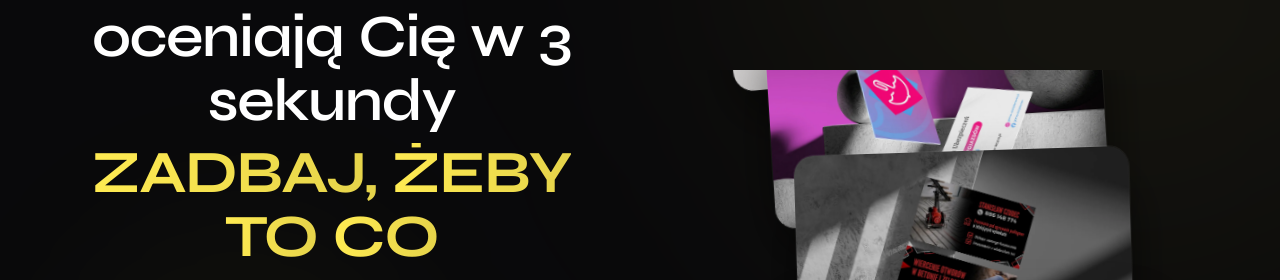
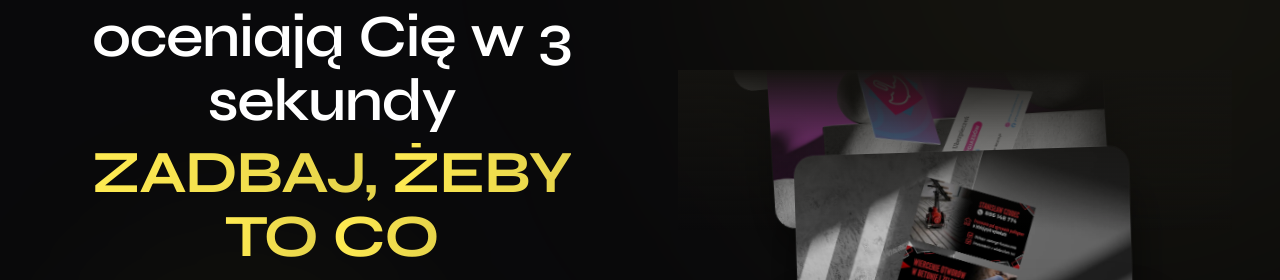
Before and after one commit to pergamindruk/wuyo, a Next.js app: page / in a window 1280 px wide. Shown: the part 265-545 px from the top of the page. Built offline with nearby package versions, Linux system fonts and the light colour scheme; no server answers; the database is empty; a web font is replaced by a local one.

Commit message:
fix: hero tiles – restore centered scroll on hover, add fade masks top/bottom

```diff
--- a/src/components/HeroProjectTiles.tsx
+++ b/src/components/HeroProjectTiles.tsx
@@ -35,20 +35,36 @@ function arcRotZ(i: number): number {
 // ─── spring configs ───────────────────────────────────────────────────────────
 
 const CARD_SPRING = { type: "spring" as const, stiffness: 120, damping: 22 };
+const STRIP_SPRING = {
+    type: "spring" as const,
+    stiffness: 70,
+    damping: 22,
+    mass: 1.2,
+};
 
 // ─── komponent ────────────────────────────────────────────────────────────────
 
 export function HeroProjectTiles() {
     const [hovered, setHovered] = useState<number | null>(null);
 
+    const stripY = hovered !== null ? STEP * (CENTER - hovered) : 0;
+
     return (
         <div
             className="relative w-full h-full flex items-center justify-center overflow-hidden"
             style={{ perspective: "1100px" }}
         >
-            <div
+            {/* Maski góra/dół – kafelki wychodzące za kadr zanikają */}
+            <div className="pointer-events-none absolute inset-x-0 top-0 z-10 h-40"
+                style={{ background: "linear-gradient(to bottom, #141310 0%, transparent 100%)" }} />
+            <div className="pointer-events-none absolute inset-x-0 bottom-0 z-10 h-40"
+                style={{ background: "linear-gradient(to top, #141310 0%, transparent 100%)" }} />
+
+            <motion.div
                 className="relative shrink-0"
                 style={{ width: STRIP_W, height: STRIP_H }}
+                animate={{ y: stripY }}
+                transition={STRIP_SPRING}
             >
                 {ITEMS.map((project, i) => {
                     const isActive = hovered === i;
@@ -89,7 +105,7 @@ export function HeroProjectTiles() {
                         </motion.div>
                     );
                 })}
-            </div>
+            </motion.div>
         </div>
     );
 }
```
